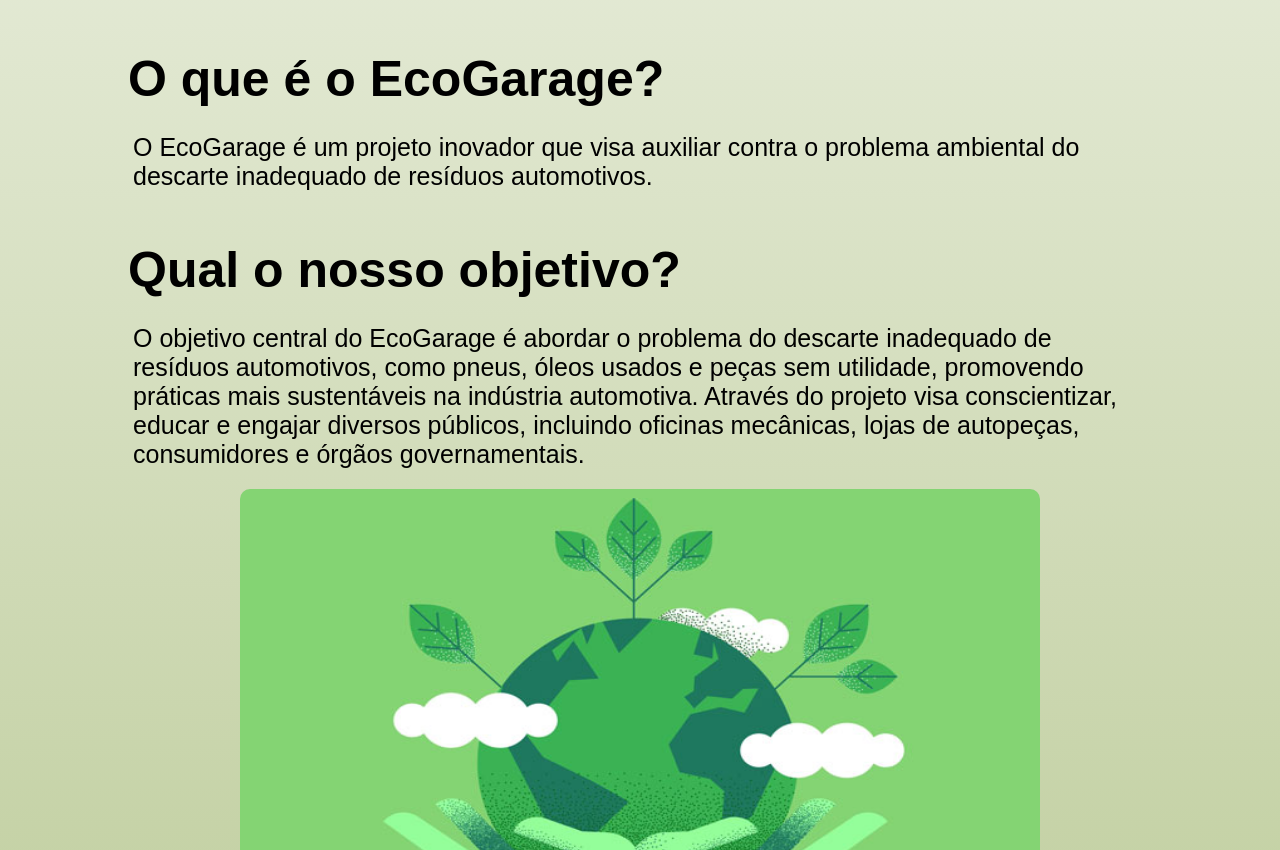
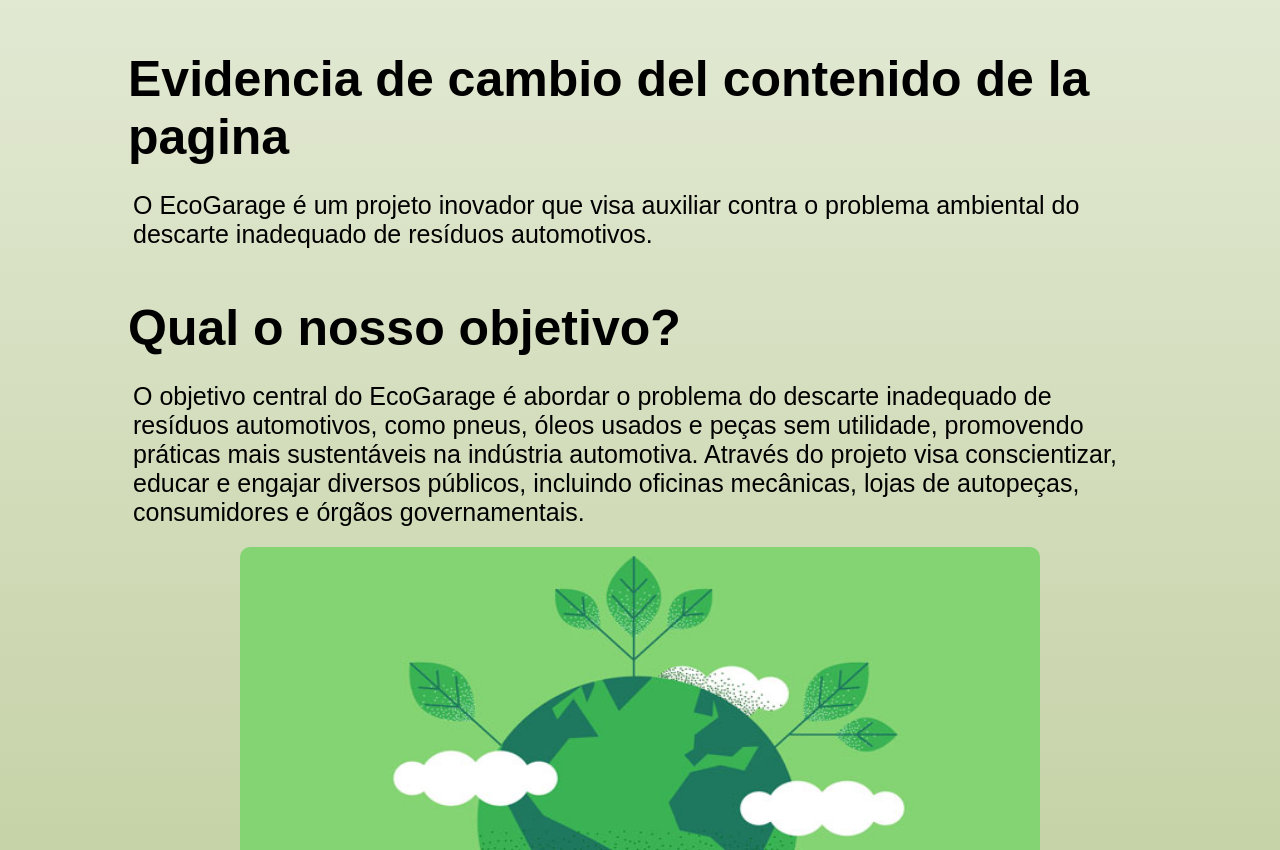
Before and after one commit to FerVerduzco2304/eco, a plain HTML site: page index.html in a window 1280 px wide. Shown: the part 875-1725 px from the top of the page. Drawn offline with Linux system fonts and the light colour scheme; a web font is replaced by a local one.

Commit message:
Se guardo el cambio

```diff
--- a/index.html
+++ b/index.html
@@ -41,7 +41,7 @@
     <section id="secContent">
         <div>
             <div>
-                <h1>O que é o EcoGarage?</h1>
+                <h1>Evidencia de cambio del contenido de la pagina</h1>
                 <p> O EcoGarage é um projeto inovador que visa auxiliar contra o problema ambiental do descarte inadequado de resíduos automotivos.</p>
             </div>
 
```
